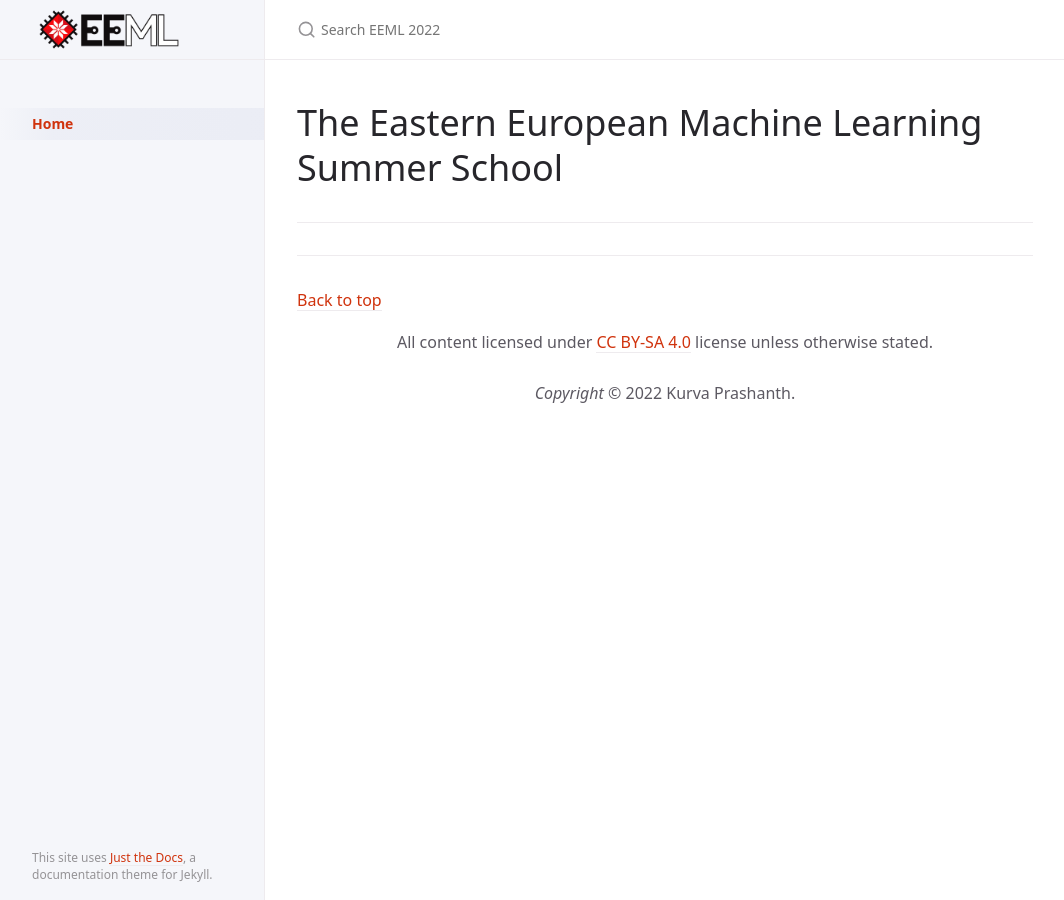
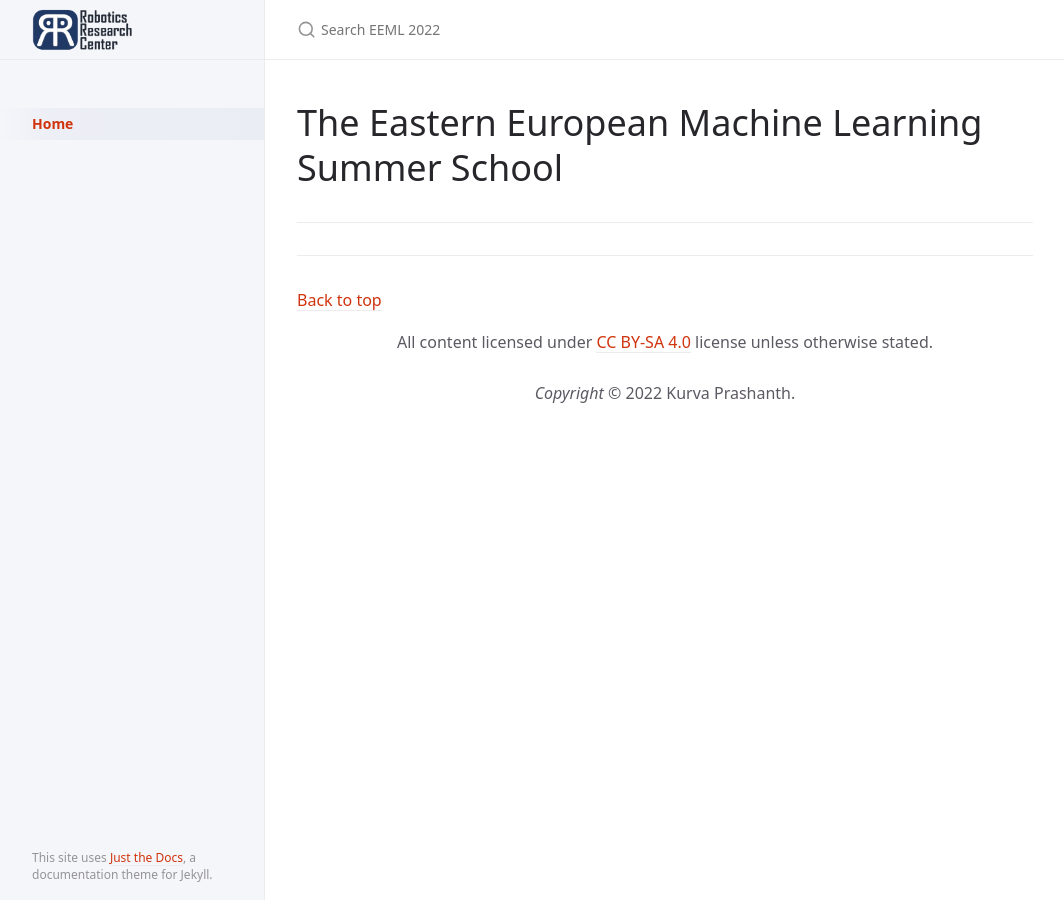
Before and after one commit to krvprashanth/flaping-wing-uav, a Jekyll site: the page built from index.md, in a window 1280 px wide. Shown: the whole page, without its empty margins (107-1171 px from the left). Built offline with Jekyll 4.4.1, drawn with Linux system fonts in a browser that asks for light colours.

Commit message:
Update _config.yml

```diff
--- a/_config.yml
+++ b/_config.yml
@@ -30,7 +30,7 @@ exclude: ["node_modules/", "*.gemspec", "*.gem", "Gemfile", "Gemfile.lock", "pac
 # include: ["docs/tests/"]
 
 # Set a path/url to a logo that will be displayed instead of the title
-logo: "/assets/images/header-logo.png"
+logo: "/assets/images/rrc_logo.png"
 
 # Enable or disable the site search
 # Supports true (default) or false
```
